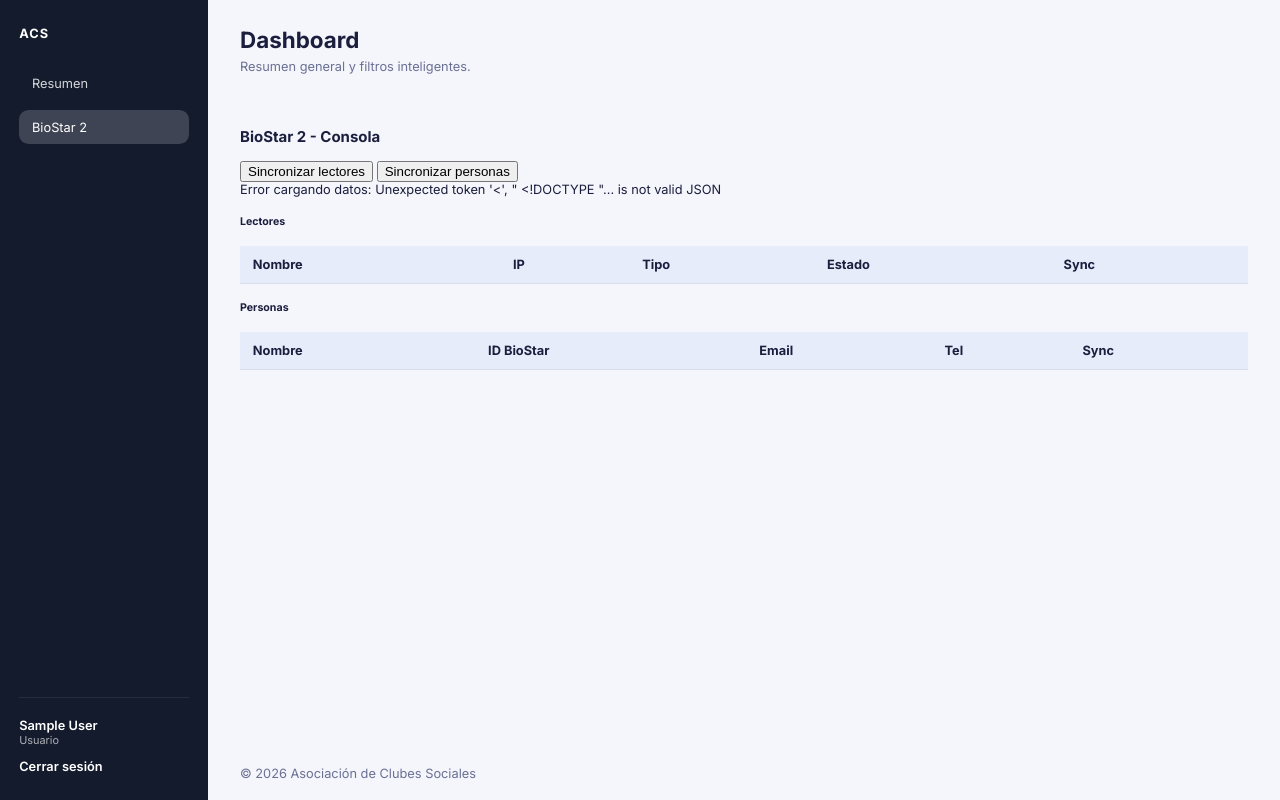
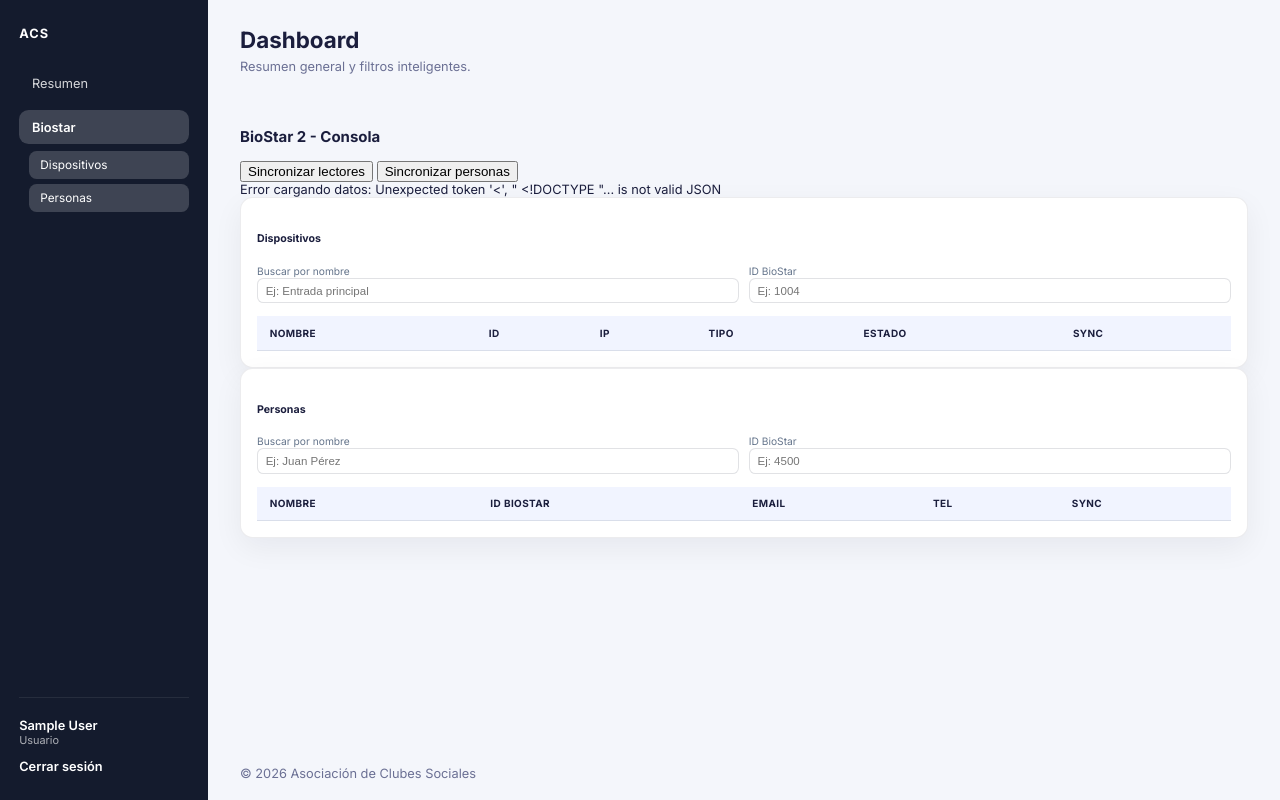
Before and after one commit to hbrunacci/geba_acs, a Django app: page /api/biostar/ in a window 1280 px wide. Run offline with Django 5.2, Linux system fonts and the light colour scheme; a user stored in the database is signed in; tables that the repository leaves empty hold one stand-in row (values such as "Sample post"); data that the repository does not hold is empty.

Commit message:
Update BioStar console filters and navigation

```diff
--- a/access_control/templates/access_control/biostar_console.html
+++ b/access_control/templates/access_control/biostar_console.html
@@ -1,4 +1,43 @@
 {% extends "common/base.html" %}
+{% block extra_css %}
+<style>
+  .biostar__panel {
+    border: 1px solid rgba(15, 23, 42, 0.08);
+    border-radius: 1rem;
+    padding: 1.25rem;
+    background: #fff;
+    box-shadow: 0 10px 30px rgba(15, 23, 42, 0.06);
+    height: 100%;
+  }
+
+  .biostar__filters {
+    display: grid;
+    gap: 0.75rem;
+    grid-template-columns: repeat(auto-fit, minmax(160px, 1fr));
+    margin-bottom: 1rem;
+  }
+
+  .biostar__filters label {
+    font-size: 0.8rem;
+    color: #64748b;
+    margin-bottom: 0.25rem;
+  }
+
+  .biostar__filters input {
+    width: 100%;
+    border: 1px solid rgba(15, 23, 42, 0.12);
+    border-radius: 0.5rem;
+    padding: 0.45rem 0.6rem;
+    font-size: 0.9rem;
+  }
+
+  .biostar__table thead th {
+    font-size: 0.78rem;
+    text-transform: uppercase;
+    letter-spacing: 0.04em;
+  }
+</style>
+{% endblock extra_css %}
 {% block content %}
 <div class="container mt-4">
   <div class="d-flex justify-content-between align-items-center mb-3">
@@ -11,14 +50,28 @@
 
   <div id="msg" class="alert d-none" role="alert"></div>
 
-  <div class="row">
+  <div class="row g-3">
     <div class="col-lg-6">
-      <h5>Lectores</h5>
+      <section id="biostar-devices" class="biostar__panel">
+        <div class="d-flex justify-content-between align-items-center mb-3">
+          <h5 class="mb-0">Dispositivos</h5>
+        </div>
+        <div class="biostar__filters">
+          <div>
+            <label for="devices-search-name">Buscar por nombre</label>
+            <input id="devices-search-name" type="search" placeholder="Ej: Entrada principal" />
+          </div>
+          <div>
+            <label for="devices-search-id">ID BioStar</label>
+            <input id="devices-search-id" type="search" placeholder="Ej: 1004" />
+          </div>
+        </div>
         <div class="table-responsive">
-        <table class="table table-sm table-striped">
+          <table class="table table-sm table-striped biostar__table">
           <thead>
             <tr>
               <th>Nombre</th>
+              <th>ID</th>
               <th>IP</th>
               <th>Tipo</th>
               <th>Estado</th>
@@ -28,12 +81,26 @@
           <tbody id="devices-body"></tbody>
           </table>
         </div>
+      </section>
     </div>
 
     <div class="col-lg-6">
-      <h5>Personas</h5>
+      <section id="biostar-users" class="biostar__panel">
+        <div class="d-flex justify-content-between align-items-center mb-3">
+          <h5 class="mb-0">Personas</h5>
+        </div>
+        <div class="biostar__filters">
+          <div>
+            <label for="users-search-name">Buscar por nombre</label>
+            <input id="users-search-name" type="search" placeholder="Ej: Juan Pérez" />
+          </div>
+          <div>
+            <label for="users-search-id">ID BioStar</label>
+            <input id="users-search-id" type="search" placeholder="Ej: 4500" />
+          </div>
+        </div>
         <div class="table-responsive">
-        <table class="table table-sm table-striped">
+          <table class="table table-sm table-striped biostar__table">
           <thead>
             <tr>
               <th>Nombre</th>
@@ -46,12 +113,15 @@
           <tbody id="users-body"></tbody>
           </table>
         </div>
+      </section>
     </div>
   </div>
 </div>
 
 <script>
 (function() {
+  let devicesCache = [];
+  let usersCache = [];
   function showMsg(text, kind) {
     const el = document.getElementById("msg");
     el.className = "alert alert-" + (kind || "info");
@@ -86,12 +156,12 @@
     return v ? decodeURIComponent(v.split("=")[1]) : "";
   }
 
-  async function loadDevices() {
-    const data = await fetchJSON("/api/biostar/devices/");
+  function renderDevices(data) {
     const body = document.getElementById("devices-body");
     body.innerHTML = data.map(d => `
       <tr>
         <td>${d.name || ""}</td>
+        <td>${d.device_id || ""}</td>
         <td>${d.ip_addr || ""}</td>
         <td>${d.device_type || ""}</td>
         <td>${statusBadge(d.status)}</td>
@@ -100,8 +170,7 @@
     `).join("");
   }
 
-  async function loadUsers() {
-    const data = await fetchJSON("/api/biostar/users/");
+  function renderUsers(data) {
     const body = document.getElementById("users-body");
     body.innerHTML = data.map(u => `
       <tr>
@@ -112,6 +181,39 @@
         <td>${(u.last_synced_at || "").replace("T", " ").slice(0,19)}</td>
       </tr>
     `).join("");
+  }
+
+  function filterDevices() {
+    const nameTerm = document.getElementById("devices-search-name").value.trim().toLowerCase();
+    const idTerm = document.getElementById("devices-search-id").value.trim().toLowerCase();
+    const filtered = devicesCache.filter(device => {
+      const nameMatch = (device.name || "").toLowerCase().includes(nameTerm);
+      const idMatch = String(device.device_id || "").toLowerCase().includes(idTerm);
+      return nameMatch && idMatch;
+    });
+    renderDevices(filtered);
+  }
+
+  function filterUsers() {
+    const nameTerm = document.getElementById("users-search-name").value.trim().toLowerCase();
+    const idTerm = document.getElementById("users-search-id").value.trim().toLowerCase();
+    const filtered = usersCache.filter(user => {
+      const nameMatch = (user.name || "").toLowerCase().includes(nameTerm);
+      const idValue = user.user_unique_id || user.user_id || "";
+      const idMatch = String(idValue).toLowerCase().includes(idTerm);
+      return nameMatch && idMatch;
+    });
+    renderUsers(filtered);
+  }
+
+  async function loadDevices() {
+    devicesCache = await fetchJSON("/api/biostar/devices/");
+    filterDevices();
+  }
+
+  async function loadUsers() {
+    usersCache = await fetchJSON("/api/biostar/users/");
+    filterUsers();
   }
 
   document.getElementById("sync-devices").addEventListener("click", async () => {
@@ -136,6 +238,11 @@
     }
   });
 
+  document.getElementById("devices-search-name").addEventListener("input", filterDevices);
+  document.getElementById("devices-search-id").addEventListener("input", filterDevices);
+  document.getElementById("users-search-name").addEventListener("input", filterUsers);
+  document.getElementById("users-search-id").addEventListener("input", filterUsers);
+
   // Carga inicial
   Promise.all([loadDevices(), loadUsers()]).catch(e => showMsg("Error cargando datos: " + e.message, "danger"));
 })();
--- a/common/static/common/css/dashboard.css
+++ b/common/static/common/css/dashboard.css
@@ -149,6 +149,46 @@ body.layout {
   color: rgba(255, 255, 255, 0.82);
   text-decoration: none;
   transition: background 0.2s ease, color 0.2s ease;
+}
+
+.nav__item--expandable summary {
+  list-style: none;
+  cursor: pointer;
+  padding: 0.75rem 1rem;
+  border-radius: 0.75rem;
+  color: rgba(255, 255, 255, 0.82);
+  font-weight: 600;
+  transition: background 0.2s ease, color 0.2s ease;
+}
+
+.nav__item--expandable summary::-webkit-details-marker {
+  display: none;
+}
+
+.nav__item--expandable summary:hover,
+.nav__item--expandable summary:focus {
+  background: rgba(255, 255, 255, 0.12);
+  color: #fff;
+}
+
+.nav__item--expandable details[open] summary,
+.nav__item--expandable.nav__item--active summary {
+  background: rgba(255, 255, 255, 0.18);
+  color: #fff;
+}
+
+.nav__sublist {
+  list-style: none;
+  margin: 0.5rem 0 0;
+  padding: 0 0 0 0.75rem;
+  display: grid;
+  gap: 0.4rem;
+}
+
+.nav__subitem a {
+  padding: 0.55rem 0.9rem;
+  border-radius: 0.6rem;
+  font-size: 0.92rem;
 }
 
 .nav__item a:hover,
--- a/common/templates/common/base.html
+++ b/common/templates/common/base.html
@@ -30,8 +30,18 @@
           <li class="nav__item{% if current_url == 'dashboard' %} nav__item--active{% endif %}">
             <a href="{% url 'common:dashboard' %}">Resumen</a>
           </li>
-          <li class="nav__item{% if current_url == 'biostar_console' %} nav__item--active{% endif %}">
-            <a href="{% url 'biostar_console' %}">BioStar 2</a>
+          <li class="nav__item nav__item--expandable{% if current_url == 'biostar_console' %} nav__item--active{% endif %}">
+            <details{% if current_url == 'biostar_console' %} open{% endif %}>
+              <summary>Biostar</summary>
+              <ul class="nav__sublist">
+                <li class="nav__subitem">
+                  <a href="{% url 'biostar_console' %}#biostar-devices">Dispositivos</a>
+                </li>
+                <li class="nav__subitem">
+                  <a href="{% url 'biostar_console' %}#biostar-users">Personas</a>
+                </li>
+              </ul>
+            </details>
           </li>
         </ul>
         {% endwith %}
```
Lines whose indentation alone changed are shown as unchanged.
